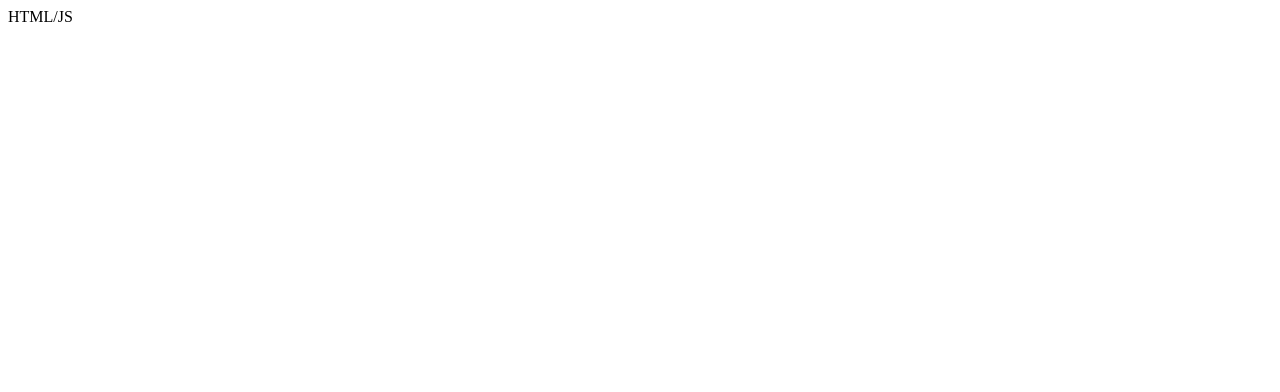
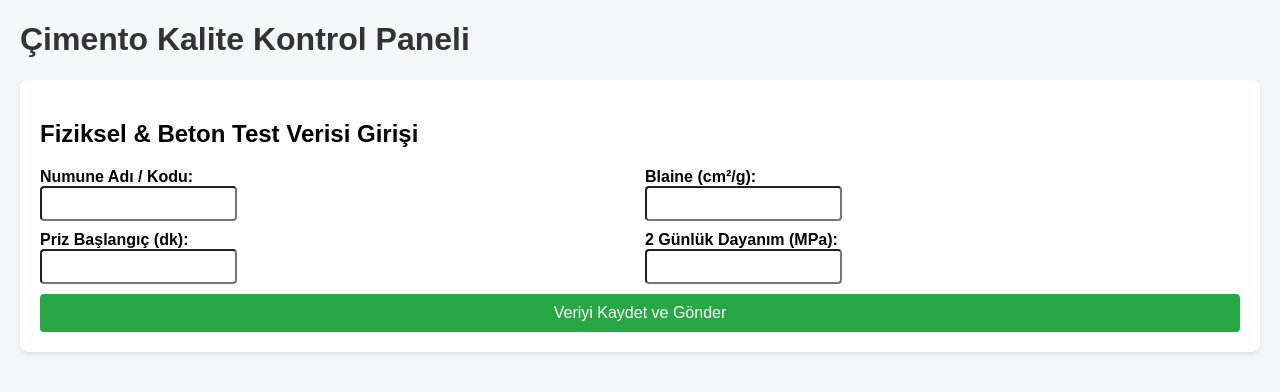
Before and after one commit to turanahmet88-ux/cimento-kalite, a website: page public/index.html in a window 1280 px wide. Drawn offline with nearby package versions, Linux system fonts and the light colour scheme; no server answers.

Commit message:
Update index.html

```diff
--- a/public/index.html
+++ b/public/index.html
@@ -1 +1,64 @@
-HTML/JS
+<!DOCTYPE html>
+<html lang="tr">
+<head>
+  <meta charset="UTF-8">
+  <meta name="viewport" content="width=device-width, initial-scale=1.0">
+  <title>Çimento Kalite Kontrol Takip Paneli</title>
+  <script src="/socket.io/socket.io.js"></script>
+  <style>
+    body { font-family: Arial, sans-serif; margin: 20px; background-color: #f4f6f9; }
+    h1 { color: #333; }
+    .card { background: white; padding: 20px; border-radius: 8px; box-shadow: 0 2px 4px rgba(0,0,0,0.1); margin-bottom: 20px; }
+    form { display: grid; grid-template-columns: 1fr 1fr; gap: 10px; }
+    label { font-weight: bold; }
+    input { padding: 8px; border: 1fr solid #ccc; border-radius: 4px; }
+    button { grid-column: span 2; padding: 10px; background: #28a745; color: white; border: none; border-radius: 4px; cursor: pointer; font-size: 16px; }
+    button:hover { background: #218838; }
+  </style>
+</head>
+<body>
+  <h1>Çimento Kalite Kontrol Paneli</h1>
+
+  <div class="card">
+    <h2>Fiziksel & Beton Test Verisi Girişi</h2>
+    <form id="testForm">
+      <div>
+        <label for="numuneAdi">Numune Adı / Kodu:</label><br>
+        <input type="text" id="numuneAdi" required>
+      </div>
+      <div>
+        <label for="blaine">Blaine (cm²/g):</label><br>
+        <input type="number" id="blaine" required>
+      </div>
+      <div>
+        <label for="prizBaslangic">Priz Başlangıç (dk):</label><br>
+        <input type="number" id="prizBaslangic" required>
+      </div>
+      <div>
+        <label for="dayanim2Gun">2 Günlük Dayanım (MPa):</label><br>
+        <input type="number" step="0.1" id="dayanim2Gun" required>
+      </div>
+      <button type="submit">Veriyi Kaydet ve Gönder</button>
+    </form>
+  </div>
+
+  <script>
+    const socket = io();
+    const form = document.getElementById('testForm');
+
+    form.addEventListener('submit', (e) => {
+      e.preventDefault();
+      const data = {
+        numuneAdi: document.getElementById('numuneAdi').value,
+        blaine: document.getElementById('blaine').value,
+        prizBaslangic: document.getElementById('prizBaslangic').value,
+        dayanim2Gun: document.getElementById('dayanim2Gun').value
+      };
+
+      socket.emit('yeni_veri', data);
+      alert('Veri canlı sisteme iletildi!');
+      form.reset();
+    });
+  </script>
+</body>
+</html>
```
